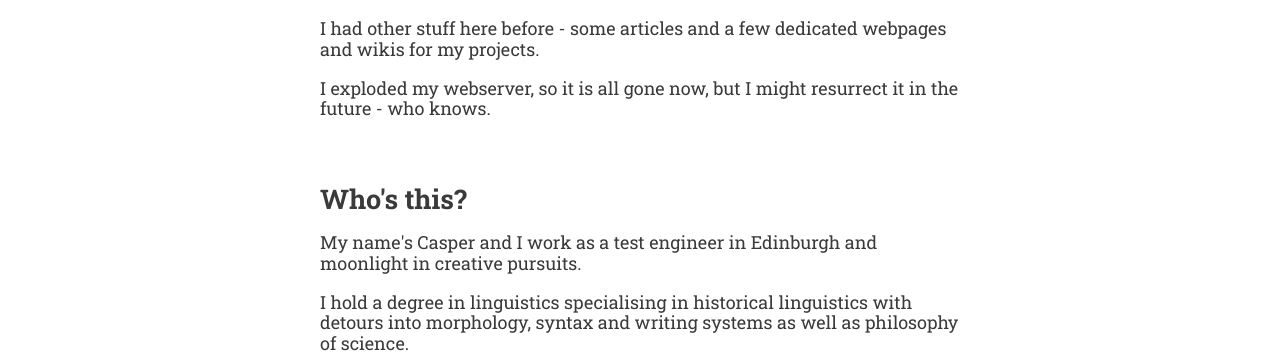
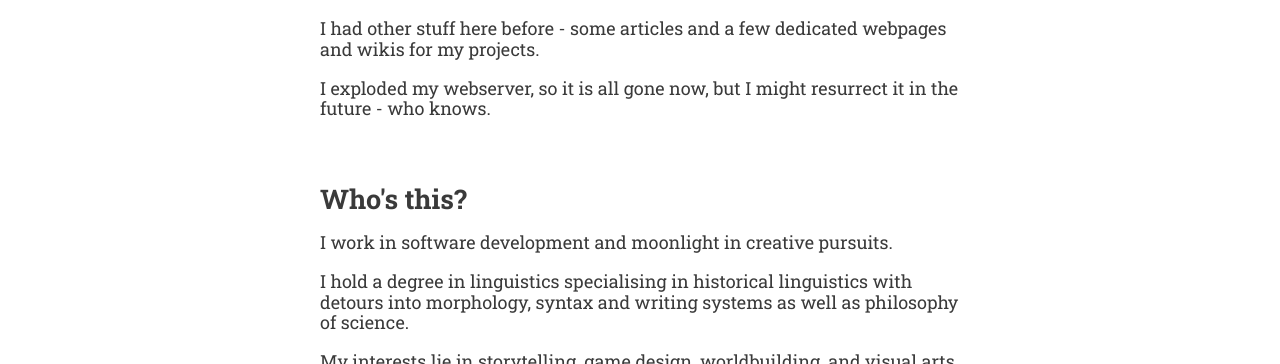
Before and after one commit to atrctr/atrctr.github.io, a plain HTML site: page index.html in a window 1280 px wide. Shown: the part 300-664 px from the top of the page. Drawn offline with Linux system fonts and the light colour scheme.

Commit message:
Update index.html

```diff
--- a/index.html
+++ b/index.html
@@ -18,7 +18,7 @@
         <p>I had other stuff here before - some articles and a few dedicated webpages and wikis for my projects.</p>
         <p>I exploded my webserver, so it is all gone now, but I might resurrect it in the future - who knows.</p>
         <h2>Who's this?</h2>
-        <p>My name's Casper and I work as a test engineer in Edinburgh and moonlight in creative pursuits. </p>
+        <p>I work in software development and moonlight in creative pursuits. </p>
         <p>I hold a degree in linguistics specialising in historical linguistics with detours into morphology, syntax and writing systems as well as philosophy of science. </p>
         <p>My interests lie in storytelling, game design, worldbuilding, and visual arts.</p>
 
```
